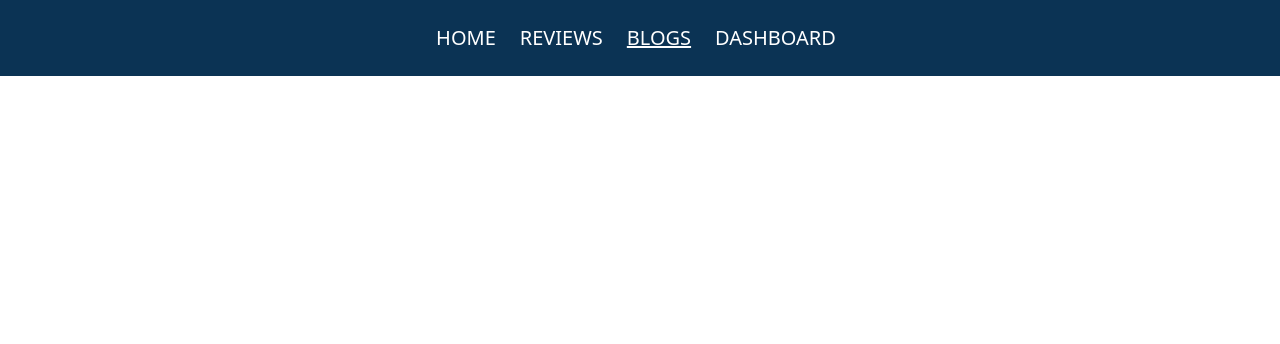
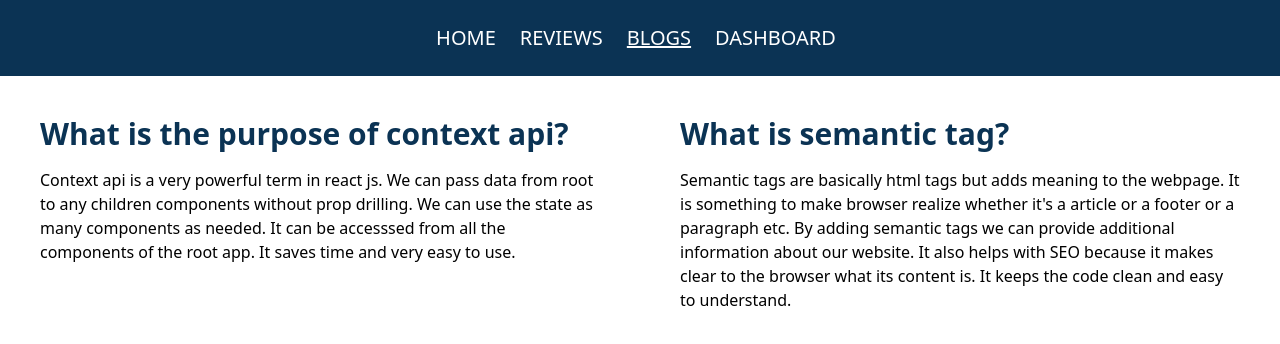
Before and after one commit to aimun-naharr/product-analysis, a React (Create React App) app: page /Blogs in a window 1280 px wide. Shown: the top 344 px of the page. Built offline with nearby package versions, Linux system fonts and the light colour scheme.

Commit message:
blogs added

```diff
--- a/public/index.html
+++ b/public/index.html
@@ -24,7 +24,7 @@
       work correctly both with client-side routing and a non-root public URL.
       Learn how to configure a non-root public URL by running `npm run build`.
     -->
-    <title>React App</title>
+    <title>Headphone City</title>
   </head>
   <body>
     <noscript>You need to enable JavaScript to run this app.</noscript>
--- a/src/Components/Blogs/Blogs.css
+++ b/src/Components/Blogs/Blogs.css
@@ -0,0 +1,4 @@
+.header{
+    color: #0B3354;
+
+}
--- a/src/Components/Blogs/Blogs.js
+++ b/src/Components/Blogs/Blogs.js
@@ -1,8 +1,16 @@
 import React from 'react';
-
+import './Blogs.css'
 const Blogs = () => {
     return (
-        <div>
+        <div className='grid grid-cols-1 justify-items-center md:grid-cols-2'>
+            <div className='p-6 m-4'>
+            <h1 className='header text-3xl rounded font-bold'>What is the purpose of context api?</h1>
+            <p className='mt-4'>Context api is a very powerful term in react js. We can pass data from root to any children components without prop drilling. We can use the state as many components as needed. It can be accesssed from all the components of the root app. It saves time and very easy to use.</p>
+            </div>
+            <div className='p-6 m-4'>
+            <h1 className='header text-3xl rounded font-bold'>What is semantic tag?</h1>
+            <p className='mt-4'>Semantic tags are basically html tags but adds meaning to the webpage. It is something to make browser realize whether it's a article or a footer or a paragraph etc. By adding semantic tags we can provide additional information about our website. It also helps with SEO because it makes clear to the browser what its content is. It keeps the code clean and easy to understand.</p>
+            </div>
 
         </div>
     );
```
Also changed, not shown: src/images/headphone.webp (deleted), src/images/white-headphone.jpeg (deleted).
